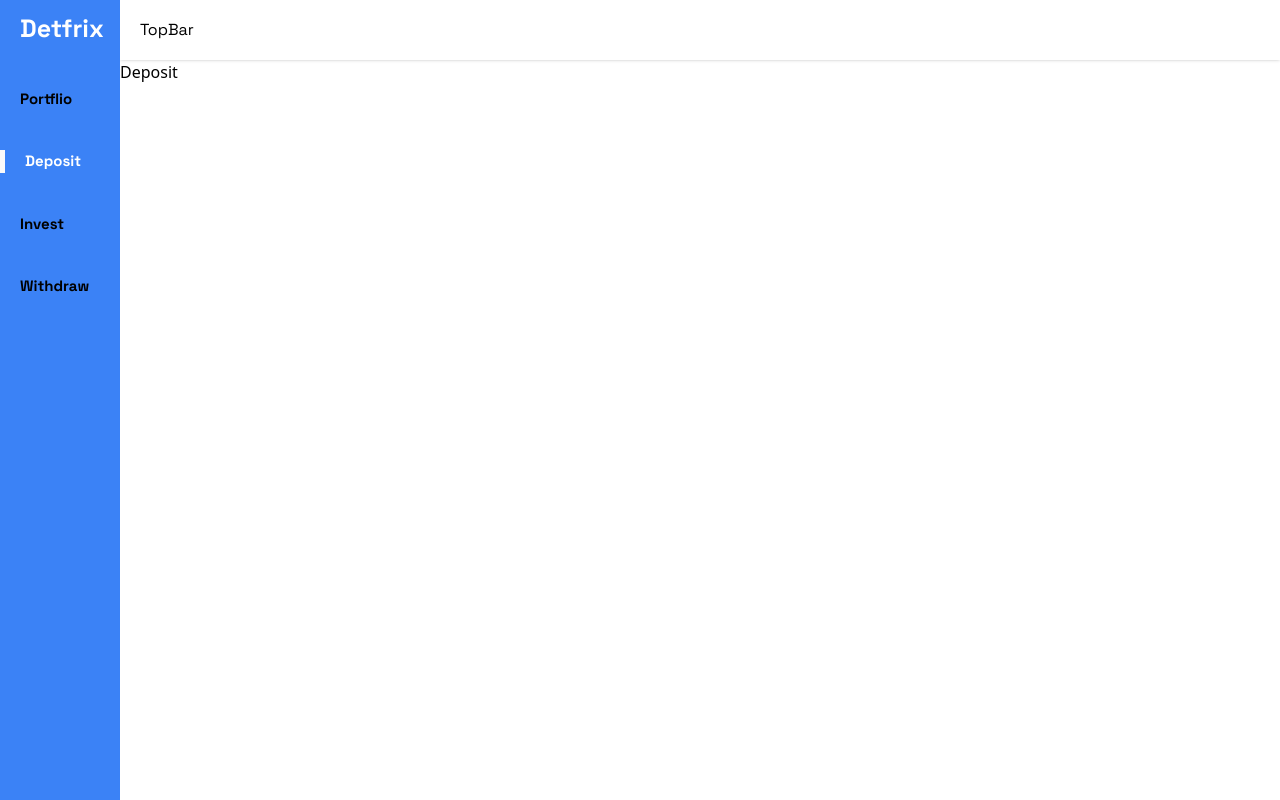
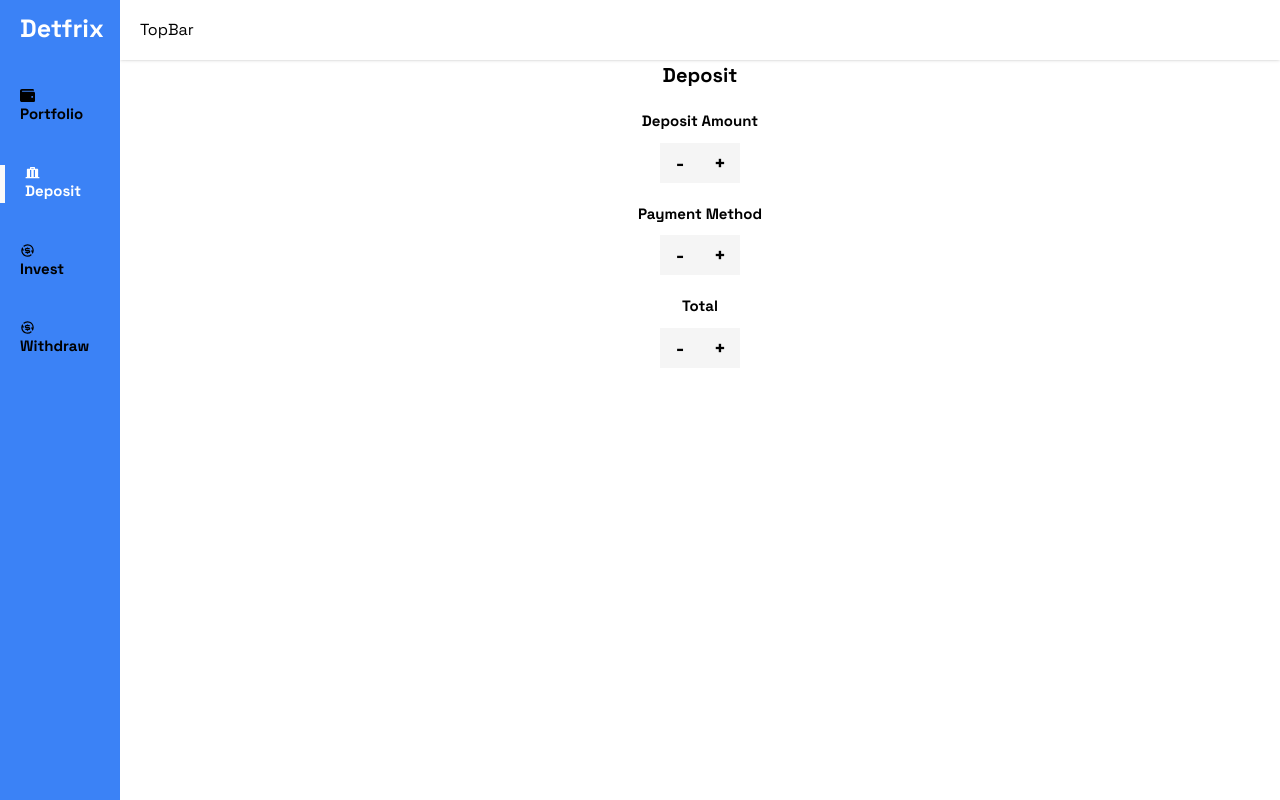
Before and after one commit to Elishaokon13/detfrix, a React (Create React App) app: page /dashboard/deposit in a window 1280 px wide. Built offline with nearby package versions, Linux system fonts and the light colour scheme.

Commit message:
DEposit Component created

```diff
--- a/src/components/DashComponents/Sidebar.jsx
+++ b/src/components/DashComponents/Sidebar.jsx
@@ -1,5 +1,6 @@
 import { Link, useMatch,  } from "react-router-dom";
-
+import { FaWallet } from "react-icons/fa";
+import { RiLuggageDepositFill, RiExchangeDollarFill } from "react-icons/ri";
 
 const Sidebar = ({ toggle, isToggled }) => {
   const handleToggle = () => {
@@ -23,19 +24,23 @@ const Sidebar = ({ toggle, isToggled }) => {
 
   const navArr = [
     {
-      name: "Portflio",
+      name: "Portfolio",
+      icon: <FaWallet />,
       to: "",
     },
     {
       name: "Deposit",
+      icon: <RiLuggageDepositFill />,
       to: "deposit",
     },
     {
       name: "Invest",
+      icon: <RiExchangeDollarFill />,
       to: "invest",
     },
     {
       name: "Withdraw",
+      icon: <RiExchangeDollarFill />,
       to: "withdraw",
     }
   ];
@@ -50,10 +55,12 @@ const Sidebar = ({ toggle, isToggled }) => {
       <Link to='/dashboard/'>Detfrix</Link>
       </div>
       <div className="mt-[10px] md:mt-[20px] flex flex-col w-full">
-        {navArr.map(({ name, to }) => (
+        {navArr.map(({ icon, name, to }) => (
           <CustomLink to={to} key={to}>
             <div className="flex text-[15px] items-center font-[grotesk]">
-              <div> {name}</div>
+              <div>
+                {icon}
+                {name}</div>
             </div>
           </CustomLink>
         ))}
--- a/src/pages/DashPages/Deposit.jsx
+++ b/src/pages/DashPages/Deposit.jsx
@@ -2,7 +2,45 @@ import React from 'react'
 
 function Deposit() {
   return (
-    <div>Deposit</div>
+    <div className='flex flex-col items-center justify-center'>
+      <div className='text-[20px] font-[grotesk] font-[700]'>Deposit</div>
+      <div className='mt-[20px] flex flex-col items-center justify-center'>
+        <div className='flex flex-col items-center justify-center'>
+          <div className='text-[15px] font-[grotesk] font-[700]'>Deposit Amount</div>
+          <div className='mt-[10px] flex items-center justify-center'>
+            <div className='bg-[#F5F5F5] h-[40px] w-[40px] flex items-center justify-center'>
+              <div className='text-[20px] font-[grotesk] font-[700]'>-</div>
+            </div>
+            <div className='bg-[#F5F5F5] h-[40px] w-[40px] flex items-center justify-center'>
+              <div className='text-[20px] font-[grotesk] font-[700]'>+</div>
+            </div>
+          </div>
+        </div>
+        <div className='mt-[20px] flex flex-col items-center justify-center'>
+          <div className='text-[15px] font-[grotesk] font-[700]'>Payment Method</div>
+          <div className='mt-[10px] flex items-center justify-center'>
+            <div className='bg-[#F5F5F5] h-[40px] w-[40px] flex items-center justify-center'>
+              <div className='text-[20px] font-[grotesk] font-[700]'>-</div>
+            </div>
+            <div className='bg-[#F5F5F5] h-[40px] w-[40px] flex items-center justify-center'>
+              <div className='text-[20px] font-[grotesk] font-[700]'>+</div>
+            </div>
+          </div>
+        </div>
+        <div className='mt-[20px] flex flex-col items-center justify-center'>
+          <div className='text-[15px] font-[grotesk] font-[700]'>Total</div>
+          <div className='mt-[10px] flex items-center justify-center'>
+            <div className='bg-[#F5F5F5] h-[40px] w-[40px] flex items-center justify-center'>
+              <div className='text-[20px] font-[grotesk] font-[700]'>-</div>
+            </div>
+            <div className='bg-[#F5F5F5] h-[40px] w-[40px] flex items-center justify-center'>
+              <div className='text-[20px] font-[grotesk] font-[700]'>+</div>
+            </div>
+          </div>
+        </div>
+      </div>
+    </div>
+
   )
 }
 
```
